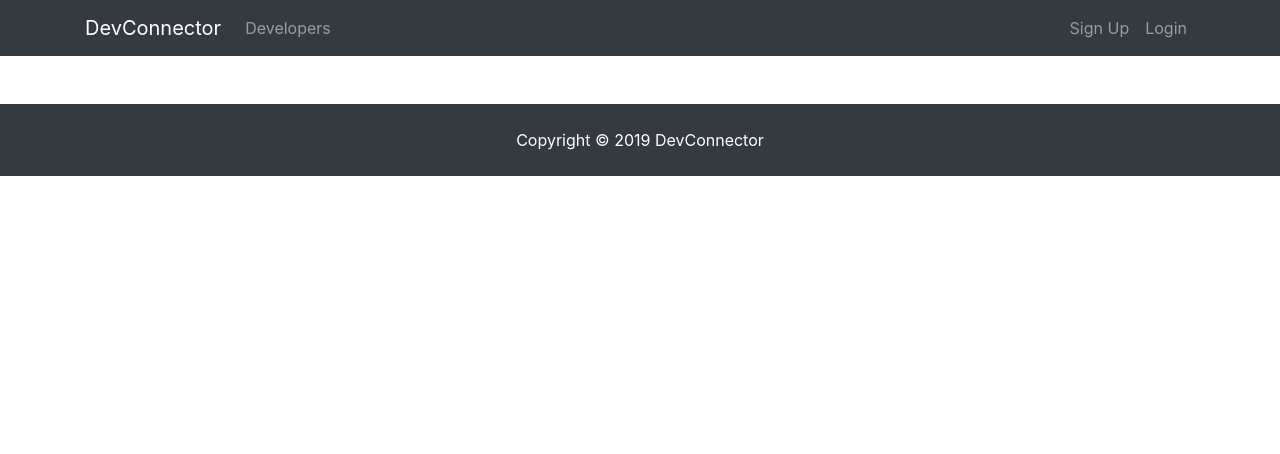
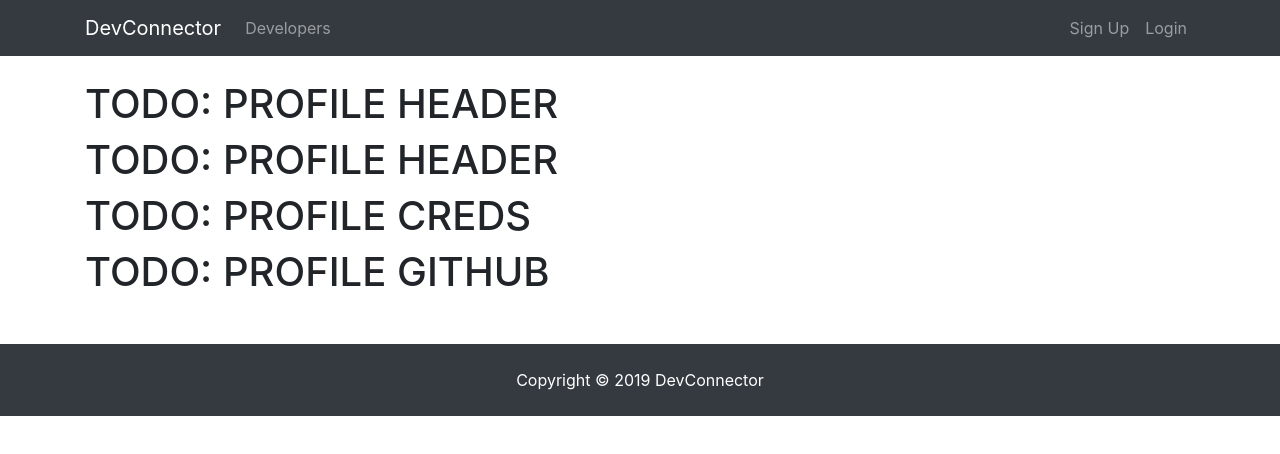
Before and after one commit to evan999/MERN-social-network, a React (Create React App) app in the folder client/: page /profile/1 in a window 1280 px wide. Shown: the top 454 px of the page. Built offline with nearby package versions, Linux system fonts and the light colour scheme; no server answers.

Commit message:
Initialize profile components: Header, About, Creds, and Github

```diff
--- a/client/src/App.js
+++ b/client/src/App.js
@@ -22,6 +22,7 @@ import EditProfile from './components/edit-profile/EditProfile';
 import AddExperience from './components/add-credentials/AddExperience';
 import AddEducation from './components/add-credentials/AddEducation';
 import Profiles from './components/profiles/Profiles';
+import Profile from './components/profile/Profile';
 
 import './App.css';
 
@@ -58,6 +59,7 @@ class App extends Component {
               <Route exact path="/register" component={ Register } />
               <Route exact path="/login" component={ Login } />
               <Route exact path="/profiles" component={ Profiles } />
+              <Route exact path="/profile/:handle" component={ Profile } />
               <Switch>
                 <PrivateRoute exact path="/dashboard" component={ Dashboard } />
               </Switch>
--- a/client/src/actions/profileActions.js
+++ b/client/src/actions/profileActions.js
@@ -18,6 +18,24 @@ export const getCurrentProfile = () => dispatch => {
 				payload: {}
 		}))
 }
+
+// Get profile by handle
+export const getProfileByHandle = (handle) => dispatch => {
+	dispatch(setProfileLoading());
+	axios.get(`/api/profile/handle/${handle}`)
+		.then(res =>
+			dispatch({
+				type: GET_PROFILE,
+				payload: res.data
+			})
+		)
+		.catch(err =>
+			dispatch({
+				type: GET_PROFILE,
+				payload: {}
+		}))
+}
+
 
 // Create Profile
 export const createProfile = (profileData, history) => dispatch => {
--- a/client/src/components/profile/Profile.js
+++ b/client/src/components/profile/Profile.js
@@ -0,0 +1,41 @@
+import React, { Component } from 'react';
+import { connect } from 'react-redux';
+import PropTypes from 'prop-types';
+import { Link } from 'react-router';
+import ProfileHeader from './ProfileHeader';
+import ProfileAbout from './ProfileAbout';
+import ProfileCreds from './ProfileCreds';
+import ProfileGithub from './ProfileGithub';
+import Spinner from '../common/Spinner';
+import { getProfileByHandle } from '../../actions/profileActions';
+
+
+class Profile extends Component {
+	componentDidMount() {
+		if(this.props.match.params.handle) {
+			this.props.getProfileByHandle(this.props.match.params.handle);
+		}
+	}
+
+	render() {
+		return (
+			<div>
+				<ProfileHeader />
+				<ProfileHeader />
+				<ProfileCreds />
+				<ProfileGithub />
+			</div>
+		)
+	}
+}
+
+Profile.propTypes = {
+	getProfileByHandle: PropTypes.func.isRequired,
+	profile: PropTypes.object.isRequired
+}
+
+const mapStateToProps = state => ({
+	profile: state.profile
+})
+
+export default connect(mapStateToProps, { getProfileByHandle })(Profile);
--- a/client/src/components/profile/ProfileHeader.js
+++ b/client/src/components/profile/ProfileHeader.js
@@ -0,0 +1,15 @@
+import React, { Component } from 'react';
+
+
+class ProfileHeader extends Component {
+	render () {
+		return (
+			<div>
+				<h1>TODO: PROFILE HEADER</h1>
+			</div>
+		)
+	}
+
+}
+
+export default ProfileHeader;
```
